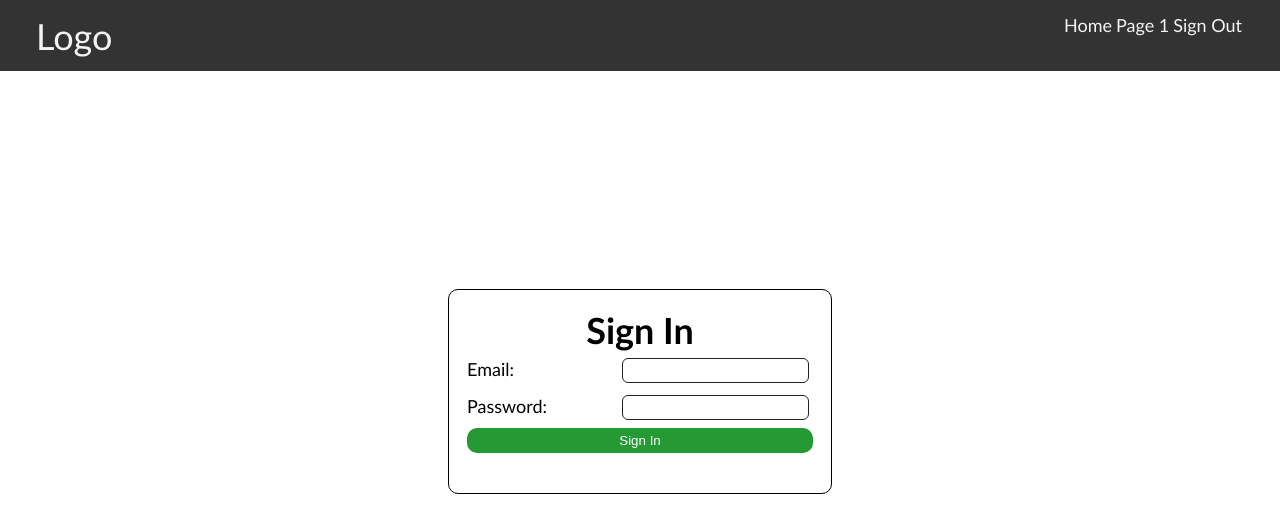
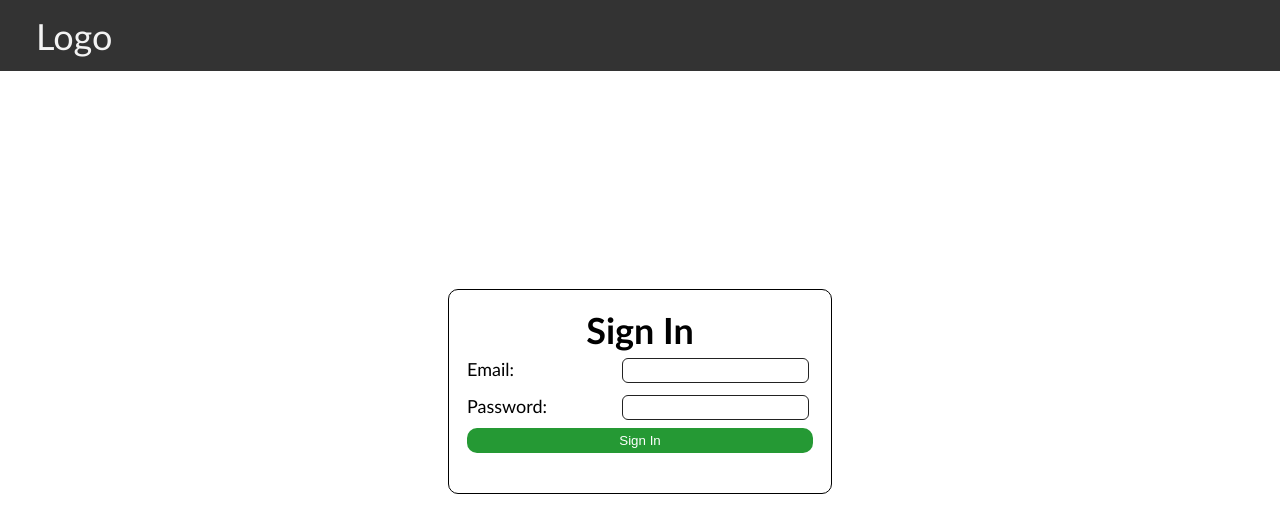
Before and after one commit to ChrisBriant/react-jwt-auth, a React (Create React App) app: page /signin in a window 1280 px wide. Shown: the top 532 px of the page. Built offline with nearby package versions, Linux system fonts and the light colour scheme.

Commit message:
Had to create new header components and embed them in every content file, this is the only way I can think of to get different menu depending on authentication status.

```diff
--- /dev/null
+++ b/src/content/HeaderAuthed.js
@@ -0,0 +1,19 @@
+import { Outlet, Link } from "react-router-dom";
+
+const HeaderAuthed = () => {
+    return (
+        <nav id="main-nav">
+            <div className="navBar">
+                <p className="logo">Logo</p>
+                    <ul>
+                        <li><Link to="/">Home</Link></li>
+                        <li><Link to="/page1">Page 1</Link></li>
+                        <li><Link to="/signout">Sign Out</Link></li>
+                    </ul>
+            </div>
+        </nav>
+    );
+
+}
+
+export default HeaderAuthed;
--- /dev/null
+++ b/src/content/HeaderUnauthed.js
@@ -0,0 +1,12 @@
+const HeaderUnauthed = () => {
+    return (
+        <nav id="main-nav">
+            <div className="navBar">
+                <p className="logo">Logo</p>
+            </div>
+        </nav>
+    );
+
+}
+
+export default HeaderUnauthed;
--- a/src/content/Home.js
+++ b/src/content/Home.js
@@ -1,6 +1,13 @@
+import HeaderAuthed from "./HeaderAuthed";
+
 const Home = () => {
     return(
-        <h1>There is no place like home.</h1>
+        <>
+            <HeaderAuthed />
+            <div className="content">
+                <h1 className="centerText">There is no place like home.</h1>
+            </div>
+        </>
     );
 }
 
--- a/src/content/Layout.js
+++ b/src/content/Layout.js
@@ -1,24 +1,9 @@
-import { useContext } from "react";
 import { Outlet, Link } from "react-router-dom";
-import {Context as AuthContext} from '../context/AuthContext';
 
 const Layout = () => {
-    const {setAuthed,state:{authed}} = useContext(AuthContext);
-
-    console.log(authed);
 
     return(
         <>
-            <nav id="main-nav">
-                <div className="navBar">
-                    <p className="logo">Logo</p>
-                        <ul>
-                            <li><Link to="/">Home</Link></li>
-                            <li><Link to="/page1">Page 1</Link></li>
-                            <li><Link to="/signout">Sign Out</Link></li>
-                        </ul>
-                </div>
-            </nav>
             <Outlet />
         </>
     )
--- a/src/content/Page1.js
+++ b/src/content/Page1.js
@@ -1,6 +1,14 @@
+import HeaderAuthed from "./HeaderAuthed";
+
 const Page1 = () => {
     return(
-        <h1>This is page 1.</h1>
+        <>
+            <HeaderAuthed />
+            <div className="content">
+                <h1 className="centerText">This is page 1.</h1>
+            </div>
+        </>
+
     );
 }
 
--- a/src/content/ProtectedRoute.js
+++ b/src/content/ProtectedRoute.js
@@ -4,14 +4,10 @@ import {checkAuthed} from '../auth/auth';
 import {Context as AuthContext} from '../context/AuthContext';
 
 export const ProtectedRoute = ({ children }) => {
-    const {setAuthed} = useContext(AuthContext);
 
     if (!checkAuthed()) {
         // user is not authenticated
-        setAuthed(false);
         return <Navigate to="/signin" />;
-    } else {
-        setAuthed(true);
     }
     return children;
 };
--- a/src/content/SignIn.js
+++ b/src/content/SignIn.js
@@ -1,6 +1,7 @@
 import { Navigate } from "react-router-dom";
-import {useState} from 'react';
+import {useState, useEffect} from 'react';
 import {checkAuthed, authenticate} from '../auth/auth';
+import HeaderUnauthed from './HeaderUnauthed';
 
 const SignIn = () => {
     const [email,setEmail] = useState('');
@@ -9,6 +10,12 @@ const SignIn = () => {
     const [passwordErrorClass, setPasswordErrorClass] = useState('');
     const [formErrors, setFormErrors] = useState([]);
     const [isAuthed, setIsAuthed] = useState(false);
+
+    useEffect(() => {
+        if(checkAuthed()) {
+            setIsAuthed(true);
+        };
+    },[]);
 
 
     const validateForm = () => {
@@ -59,6 +66,7 @@ const SignIn = () => {
 
     return(
         <>
+            <HeaderUnauthed />
             {
                 !isAuthed
                 ? <div className="content">
```
